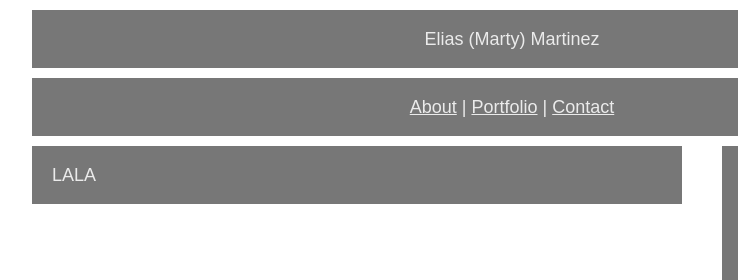
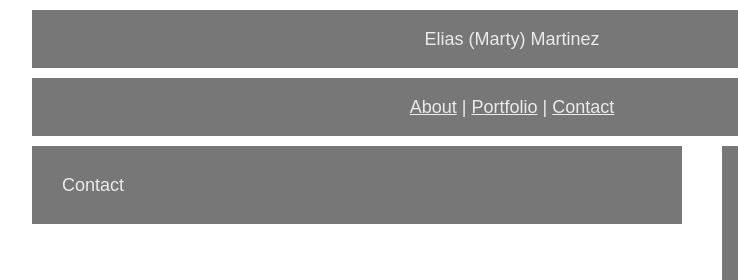
Before and after one commit to MartyFromCary/Basic-Portfolio, a plain HTML site: page contact.html in a window 1280 px wide. Shown: the top 280 px of the page, 128-866 px from the left. Drawn offline with Linux system fonts and the light colour scheme; grey boxes are pictures that could not be loaded.

Commit message:
small change

```diff
--- a/contact.html
+++ b/contact.html
@@ -21,7 +21,7 @@
 	<div class="section_aside">
 		<section>
 			<article>
-				LALA
+				<h2>Contact</h2>
 			</article>
 		</section>
 		<aside>
```
